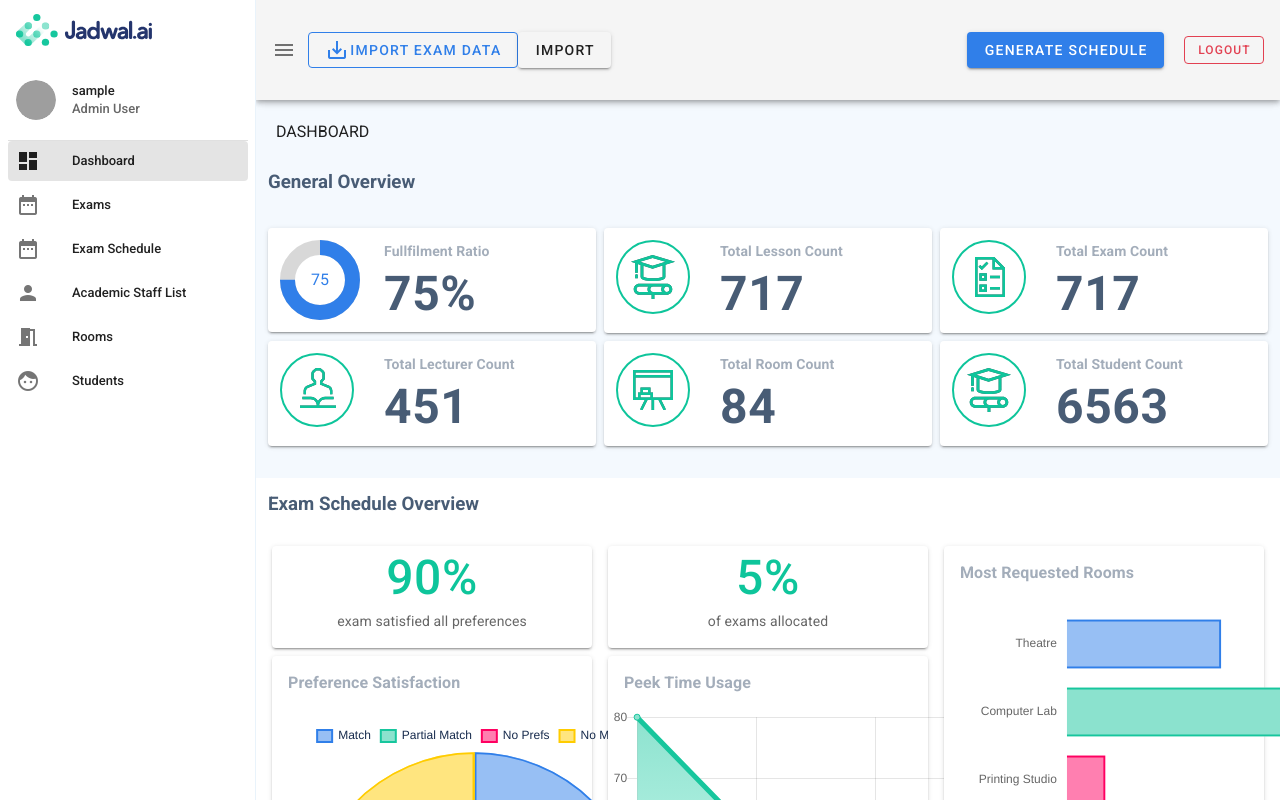
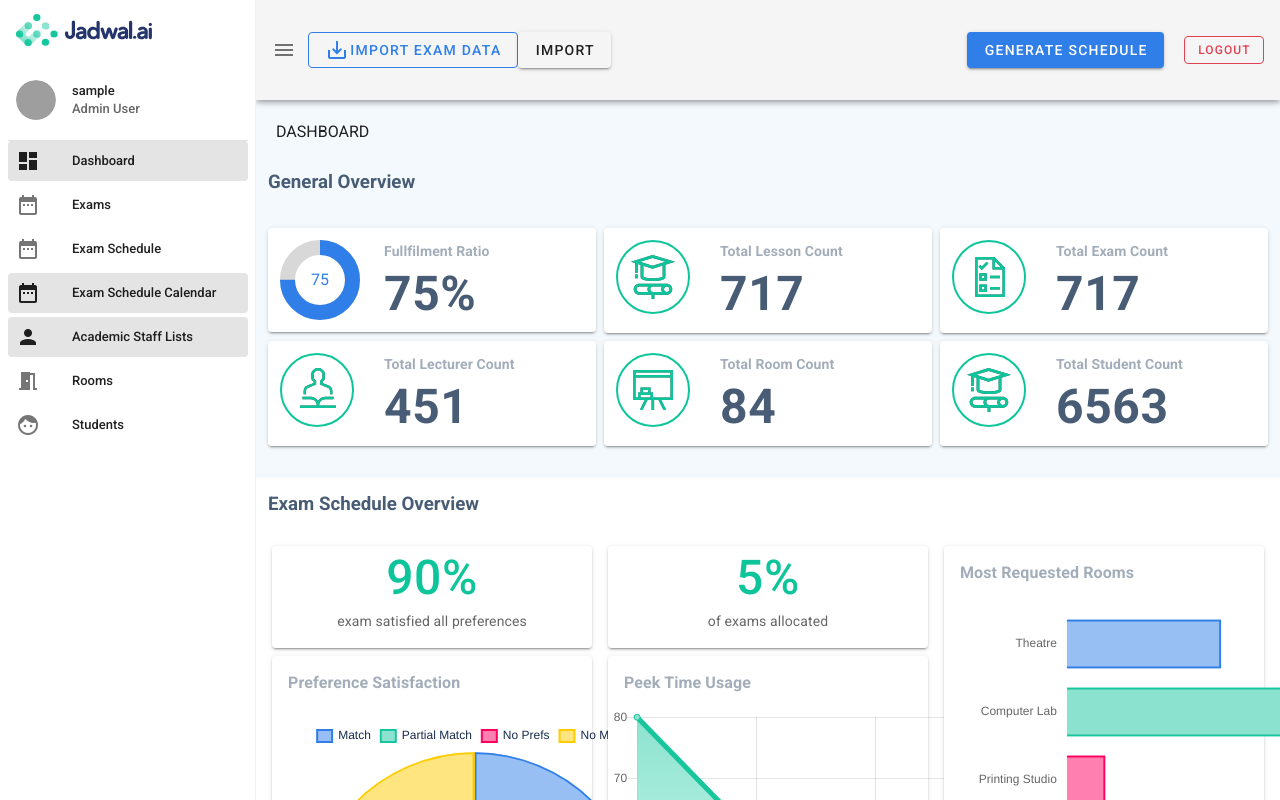
Before and after one commit to devteam14/web-jadwal, a Vue app: page / in a window 1280 px wide. Shown: the top 800 px of the page. Built offline with nearby package versions, Linux system fonts and the light colour scheme; sample sign-in values are in the browser's storage; grey boxes are pictures that could not be loaded.

Commit message:
Exam Schedule Calendar item added to menu

```diff
--- a/src/App.vue
+++ b/src/App.vue
@@ -110,9 +110,14 @@ export default {
         route: "exam_schedule"
       },
       {
+        icon: "date_range",
+        title: "Exam Schedule Calendar",
+        route: "exam_schedule_calendar"
+      },
+      {
         icon: "person",
-        title: "Academic Staff List",
-        route: "academic_staff_list"
+        title: "Academic Staff Lists",
+        route: "academic_staff_lists"
       },
       // {
       //     icon: "list_alt",
```
